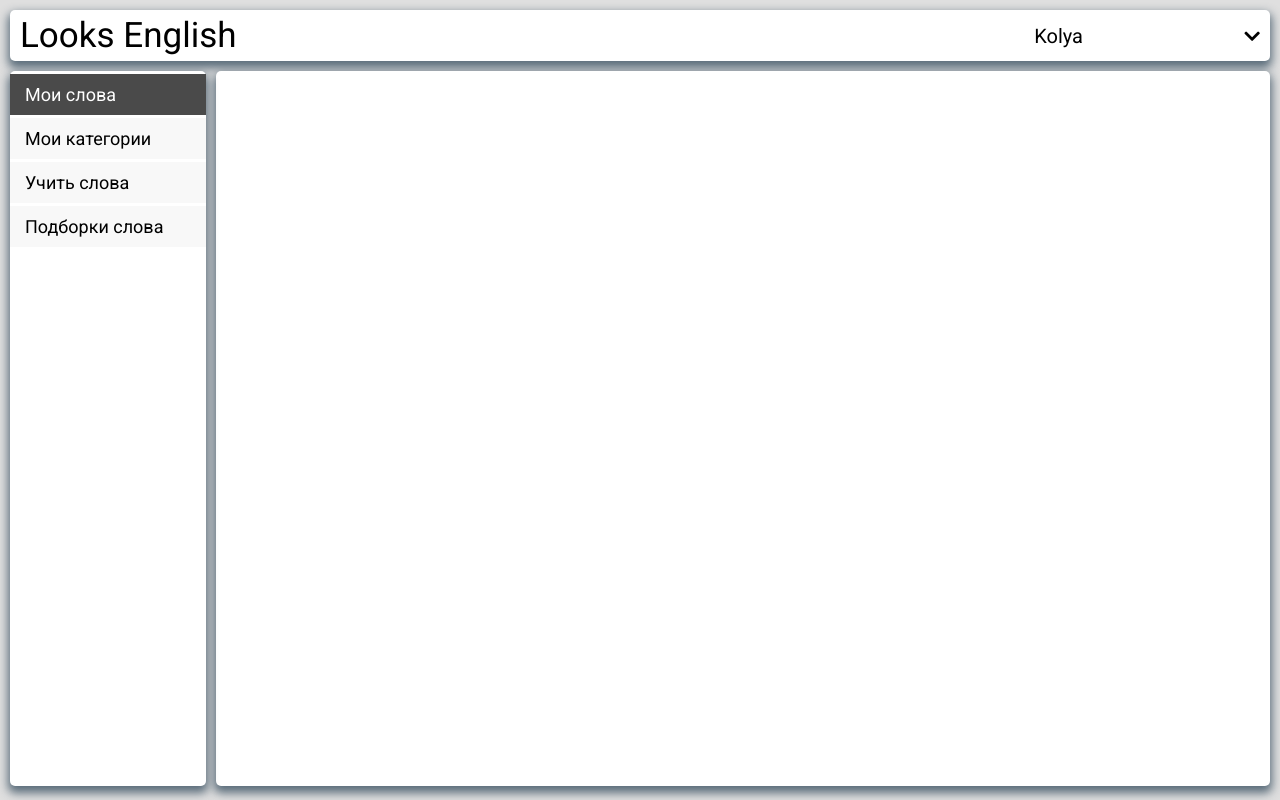
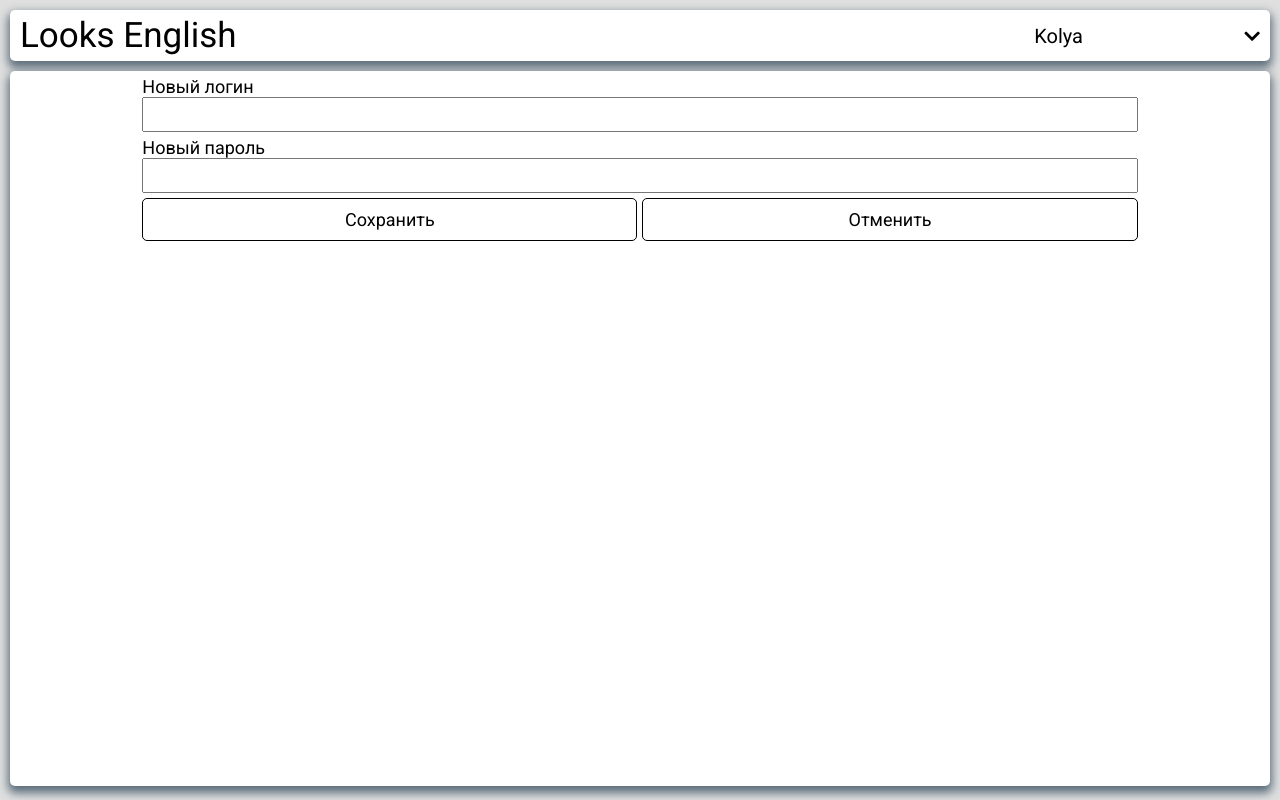
Before and after one commit to lokhno/look-english, a React (Create React App) app: page /UserAccount in a window 1280 px wide. Built offline with nearby package versions, Linux system fonts and the light colour scheme.

Commit message:
Добавление страницы редактирования профиля пользователя

```diff
--- a/src/App.jsx
+++ b/src/App.jsx
@@ -1,6 +1,6 @@
-import { BrowserRouter as Router, Switch, Route, Redirect } from "react-router-dom";
+import { BrowserRouter as Router, Switch, Route } from "react-router-dom";
 
-import { Main, Auth, Registration } from "./pages";
+import { Main, Auth, Registration, UserAccount } from "./pages";
 
 import "./App.scss";
 
@@ -8,9 +8,9 @@ function App() {
     return (
         <Router>
             <Switch>
+                <Route exact path="/UserAccount" render={() => <UserAccount />} />
                 <Route exact path="/auth" render={() => <Auth />} />
                 <Route exact path="/registration" render={() => <Registration />} />
-
                 <Route path={"/"} render={() => <Main />} />
             </Switch>
         </Router>
--- a/src/components/Navigation/index.jsx
+++ b/src/components/Navigation/index.jsx
@@ -13,13 +13,17 @@ const NAVIGATION_MENU_ITEMS = [
     { name: "Подборки слова", path: "comunitycategories", id: 4 },
 ];
 
+const isLocation = (url) => window.location.pathname.includes(url);
+
 function Navigation() {
     const [navMenuVisibilityStatus, setNavMenuVisibilityStatus] = useState(false);
-    const [activeNavMenuItem, setActiveNavMenuItem] = useState(1);
+    const [activeNavMenuItem, setActiveNavMenuItem] = useState(
+        isLocation("/categories") ? 2 : isLocation("/learnWords") ? 3 : isLocation("/comunitycategories") ? 4 : 1
+    );
 
     const handleActiveNavMenuItem = (id) => {
-        setActiveNavMenuItem(id)
-    }
+        setActiveNavMenuItem(id);
+    };
 
     const toggleNavMenuVisibility = () => {
         setNavMenuVisibilityStatus(!navMenuVisibilityStatus);
--- a/src/components/TopPanel/Menu/index.jsx
+++ b/src/components/TopPanel/Menu/index.jsx
@@ -26,7 +26,9 @@ function Menu({ className }) {
         <div ref={ref} className={classnames(`menu ${className}`, { menu_open: menuVisibilityStatus })}>
             <Opener userName="Kolya" handleMenuVisibility={toggleMenuVisibility} />
             <Dropdown>
-                <DropdownItem>Редактировать профиль</DropdownItem>
+                <Link to="/UserAccount">
+                    <DropdownItem>Редактировать профиль</DropdownItem>
+                </Link>
                 <Link to="/auth">
                     <DropdownItem>Выйти</DropdownItem>
                 </Link>
--- a/src/pages/Auth/index.jsx
+++ b/src/pages/Auth/index.jsx
@@ -1,5 +1,5 @@
 import React from "react";
-import { Form, Button } from "../../components";
+import { Button } from "../../components";
 import { Input } from "../../components/Fields";
 import { Link } from "react-router-dom";
 
--- a/src/pages/Main/MyCategories/CategoryForm/index.jsx
+++ b/src/pages/Main/MyCategories/CategoryForm/index.jsx
@@ -4,7 +4,7 @@ import { useDispatch, useSelector } from "react-redux";
 
 import { formActions } from "../../../../redux/actions";
 import { Form } from "../../../../components";
-import { Input, Select, Textarea } from "../../../../components/Fields";
+import { Input, Textarea } from "../../../../components/Fields";
 import { handleAddCategory, handleEditCategory } from "../../../../utils/helpers/categories";
 import { setOverlayHidden } from "../../../../utils/helpers/form";
 
--- a/src/pages/Main/index.jsx
+++ b/src/pages/Main/index.jsx
@@ -14,7 +14,6 @@ function Main() {
         <div>
             <TopPanel />
             <div className="main-page">
-                <Router>
                 <Navigation />
                 <div className="content">
                     <div className="content_container">
@@ -27,7 +26,6 @@ function Main() {
                         </Switch>
                     </div>
                 </div>
-                </Router>
             </div>
         </div>
     );
--- a/src/pages/Registration/index.jsx
+++ b/src/pages/Registration/index.jsx
@@ -1,7 +1,8 @@
 import React from "react";
-import { Form, Button } from "../../components";
+import { Link } from "react-router-dom";
+
+import { Button } from "../../components";
 import { Input } from "../../components/Fields";
-import { Link } from "react-router-dom";
 
 import "./Registration.scss";
 
--- /dev/null
+++ b/src/pages/UserAccount/UserAccount.scss
@@ -0,0 +1,64 @@
+@import "../../Variables.scss";
+.user-page {
+    margin: 3px;
+
+    .content {
+        width: 100%;
+        background-color: #fff;
+        border-radius: 5px;
+        margin: 0 10px 10px 0;
+        box-shadow: 0px 5px 10px 2px rgba(34, 60, 80, 0.7);
+        display: flex;
+        justify-content: center;
+
+        &_container {
+            width: 100%;
+            margin: 10px;
+        }
+    }
+    &__form {
+        width: 99%;
+    }
+    a {
+        color: #000;
+        text-decoration: none;
+    }
+    &__buttons {
+        display: flex;
+        width: 100%;
+        flex-wrap: wrap;
+        flex-direction: column;
+        .button_user-page {
+            width: calc(100% - 22px);
+            margin-bottom: 5px;
+        }
+    }
+}
+
+@media all and (min-width: 800px) {
+    .user-page {
+        display: flex;
+        height: calc(100vh - 75px);
+        margin: 0;
+        .content {
+            width: calc(100%);
+            margin: 0 10px 10px 10px;
+            &__button {
+                margin: 0px 10px 3px 0;
+            }
+        }
+        &__form {
+            width: 79%;
+        }
+        &__buttons {
+            display: flex;
+            flex-direction: row;
+            a:first-child {
+                margin-right: 5px;
+            }
+            a {
+                width: calc(50% - 2.5px);
+            }
+        }
+    }
+}
--- /dev/null
+++ b/src/pages/UserAccount/index.jsx
@@ -0,0 +1,38 @@
+import React from "react";
+import { Link } from "react-router-dom";
+
+import { TopPanel } from "../../components/";
+import { Button } from "../../components";
+import { Input } from "../../components/Fields";
+
+import "./UserAccount.scss";
+
+const UserAccount = () => {
+    return (
+        <div>
+            <TopPanel />
+            <div className="user-page">
+                <div className="content">
+                    <div className="user-page__form">
+                        <Input className="eng-form__item" lable="Новый логин"></Input>
+                        <Input className="eng-form__item" lable="Новый пароль"></Input>
+                        <div className="user-page__buttons">
+                            <Link to="/">
+                                <Button className="button_user-page" name="Сохранить">
+                                    Сохранить
+                                </Button>
+                            </Link>
+                            <Link to="/">
+                                <Button className="button_user-page" name="Отменить">
+                                    Отменить
+                                </Button>
+                            </Link>
+                        </div>
+                    </div>
+                </div>
+            </div>
+        </div>
+    );
+};
+
+export default UserAccount;
--- a/src/pages/index.jsx
+++ b/src/pages/index.jsx
@@ -1,3 +1,4 @@
 export { default as Main } from "./Main";
 export { default as Auth } from "./Auth";
 export { default as Registration } from "./Registration";
+export { default as UserAccount } from "./UserAccount";
```
Lines whose indentation alone changed are shown as unchanged.
